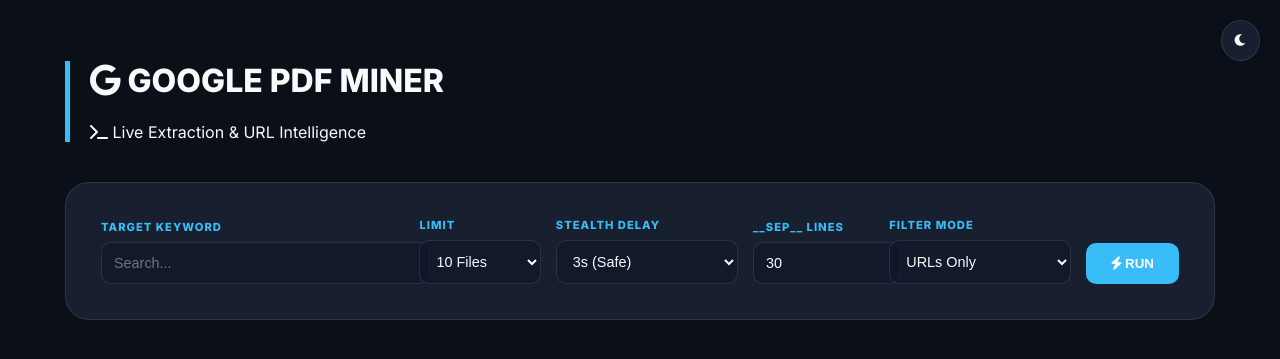
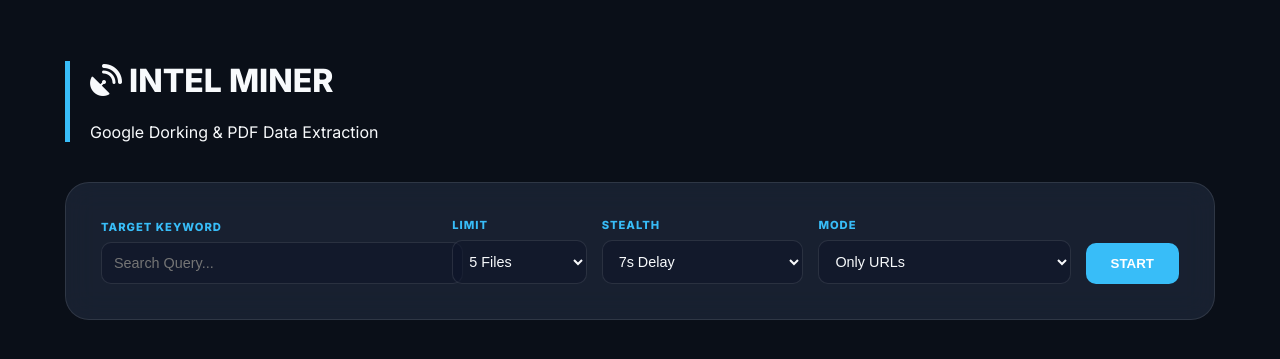
Before and after one commit to be3beke/PDFExtractor, a Flask app: page / in a window 1280 px wide. Shown: the top 359 px of the page. Run offline with Flask 3, Linux system fonts and the light colour scheme.

Commit message:
Update index.html

```diff
--- a/templates/index.html
+++ b/templates/index.html
@@ -2,85 +2,63 @@
 <html lang="en">
 <head>
     <meta charset="UTF-8">
-    <meta name="viewport" content="width=device-width, initial-scale=1.0">
-    <title>Google Intel Miner | Live Terminal</title>
+    <title>Stealth Intel Miner</title>
     <link href="https://cdnjs.cloudflare.com/ajax/libs/font-awesome/6.0.0/css/all.min.css" rel="stylesheet">
     <link rel="stylesheet" href="{{ url_for('static', filename='style.css') }}">
 </head>
 <body>
-    <button class="theme-toggle" onclick="toggleTheme()" id="tBtn">
-        <i class="fa-solid fa-moon"></i>
-    </button>
-
     <div class="container">
         <header class="dashboard-header">
-            <h1><i class="fa-brands fa-google"></i> GOOGLE PDF MINER</h1>
-            <p><i class="fa-solid fa-terminal"></i> Live Extraction & URL Intelligence</p>
+            <h1><i class="fa-solid fa-satellite-dish"></i> INTEL MINER</h1>
+            <p>Google Dorking & PDF Data Extraction</p>
         </header>
 
         <div class="search-card">
             <form action="/" method="POST" onsubmit="startTracking()">
-                <div class="form-row" style="grid-template-columns: 2fr 0.8fr 1.2fr 0.8fr 1.2fr auto;">
+                <div class="form-row" style="grid-template-columns: 2fr 0.8fr 1.2fr 1.5fr auto;">
                     <div class="form-group">
                         <label>Target Keyword</label>
-                        <input type="text" name="keyword" placeholder="Search..." required>
+                        <input type="text" name="keyword" placeholder="Search Query..." required>
                     </div>
-
                     <div class="form-group">
                         <label>Limit</label>
                         <select name="limit">
                             <option value="5">5 Files</option>
-                            <option value="10" selected>10 Files</option>
-                            <option value="20">20 Files</option>
+                            <option value="10">10 Files</option>
                         </select>
                     </div>
-
                     <div class="form-group">
-                        <label>Stealth Delay</label>
+                        <label>Stealth</label>
                         <select name="delay">
-                            <option value="1.0">1s (Fast)</option>
-                            <option value="3.0" selected>3s (Safe)</option>
-                            <option value="5.0">5s (Stealth)</option>
+                            <option value="3.0">3s Delay</option>
+                            <option value="7.0" selected>7s Delay</option>
                         </select>
                     </div>
-
                     <div class="form-group">
-                        <label>__SEP__ Lines</label>
-                        <input type="number" name="line_interval" value="30">
-                    </div>
-
-                    <div class="form-group">
-                        <label>Filter Mode</label>
+                        <label>Mode</label>
                         <select name="filter_mode">
-                            <option value="urls_only">URLs Only</option>
+                            <option value="urls_only">Only URLs</option>
                             <option value="leads_only">URLs + Pro Emails</option>
                         </select>
                     </div>
-
-                    <button type="submit" class="btn-primary">
-                        <i class="fa-solid fa-bolt"></i> RUN
-                    </button>
+                    <button type="submit" class="btn-primary">START</button>
                 </div>
             </form>
         </div>
 
         {% if show_download %}
         <textarea id="rawBuffer" style="display:none;">{{ full_content }}</textarea>
-
-        <div style="display:flex; justify-content:space-between; align-items:center; margin-top:40px;">
-            <h2>Results for: <span style="color:var(--accent-glow);">{{ keyword }}</span></h2>
-            <button onclick="downloadLocal()" class="btn-primary" style="background:var(--accent-success); border:none;">
-                <i class="fa-solid fa-download"></i> MANUAL EXPORT
+        <div style="margin-top:40px; display:flex; justify-content:space-between; align-items:center;">
+            <h3>Results: {{ keyword }}</h3>
+            <button onclick="downloadLocal()" class="btn-primary" style="background:#2ecc71; border:none;">
+                <i class="fa-solid fa-file-export"></i> DOWNLOAD DATA
             </button>
         </div>
-
         <div class="grid-results">
             {% for item in results %}
-            <div class="result-card" style="opacity: {{ '1' if item.status == 'Success' else '0.5' }};">
-                <h3 title="{{ item.title }}">{{ item.title[:30] }}...</h3>
-                <p style="font-size:0.65rem; color:var(--text-dim);">
-                    {{ item.status }}
-                </p>
+            <div class="result-card" style="opacity: {{ '1' if item.status == 'Success' else '0.6' }};">
+                <h4>{{ item.title }}</h4>
+                <p style="font-size:0.7rem; color:#888;">{{ item.status }}</p>
                 <div class="status-bar {{ 'success' if item.status == 'Success' else 'fail' }}"></div>
             </div>
             {% endfor %}
@@ -90,84 +68,43 @@
 
     <div id="loader" class="loader-overlay" style="display:none;">
         <div class="spinner"></div>
-        <h2 id="p-status">Initiating...</h2>
+        <h2 id="p-status">Awaiting Network...</h2>
+        <div class="progress-bar-bg"><div id="p-bar" class="progress-bar-fill"></div></div>
+        <p id="p-count">0 / 0 Files</p>
 
-        <div class="progress-bar-bg">
-            <div id="p-bar" class="progress-bar-fill"></div>
-        </div>
-
-        <div style="margin-bottom: 20px;">
-            <p id="p-percent-text"><span id="p-percent">0</span>%</p>
-            <p id="p-count" style="font-size:0.8rem; color:var(--text-dim);">0 / 0 Files</p>
-        </div>
-
-        <div class="terminal-container" style="width:90%; max-width:600px; text-align:left;">
-            <p style="font-size:0.7rem; color:var(--accent-glow); margin-bottom:5px; font-family:monospace;">> LIVE_DATA_STREAM:</p>
-            <div id="live-terminal" style="background:#000; color:#0f0; font-family:'JetBrains Mono', monospace; font-size:0.8rem; padding:15px; border-radius:8px; height:120px; overflow:hidden; border:1px solid #333; line-height:1.4; box-shadow: 0 0 15px rgba(0,255,0,0.1);">
-                Awaiting connection...
+        <div class="terminal-box" style="margin-top:20px; width:80%; max-width:600px;">
+            <p style="font-size:0.7rem; color:#0f0; margin-bottom:5px; font-family:monospace;">> LIVE_LOG_STATUS:</p>
+            <div id="live-terminal" style="background:#000; color:#0f0; font-family:monospace; padding:15px; border-radius:5px; height:100px; overflow:hidden; border:1px solid #333; text-align:left; font-size:0.8rem;">
+                Initializing rotation...
             </div>
         </div>
     </div>
 
     <script>
-        // 1. Theme Toggle
-        function toggleTheme() {
-            document.body.classList.toggle('light-mode');
-            const isL = document.body.classList.contains('light-mode');
-            localStorage.setItem('theme', isL ? 'light' : 'dark');
-            document.getElementById('tBtn').innerHTML = isL ? '<i class="fa-solid fa-sun"></i>' : '<i class="fa-solid fa-moon"></i>';
-        }
-        if(localStorage.getItem('theme')==='light') toggleTheme();
-
-        // 2. Client-Side Download
         function downloadLocal() {
             const data = document.getElementById('rawBuffer').value;
-            if(!data.trim()) return;
+            if(!data.trim()) { alert("No URLs matched your filters."); return; }
             const blob = new Blob([data], { type: 'text/plain' });
             const url = window.URL.createObjectURL(blob);
             const a = document.createElement('a');
-            a.href = url;
-            a.download = "mined_urls_export.txt";
+            a.href = url; a.download = "mined_urls.txt";
             document.body.appendChild(a);
             a.click();
-            window.URL.revokeObjectURL(url);
             document.body.removeChild(a);
         }
 
-        // 3. Auto-Download on Finish
-        window.onload = function() {
-            const buffer = document.getElementById('rawBuffer');
-            if (buffer && buffer.value.trim().length > 0) {
-                downloadLocal();
-            }
-        };
-
-        // 4. Progress Stream with Live Terminal
         function startTracking() {
             document.getElementById('loader').style.display = 'flex';
             const es = new EventSource("/progress-stream");
-
             es.onmessage = (e) => {
                 const d = JSON.parse(e.data);
                 const pct = d.total > 0 ? Math.round((d.current / d.total) * 100) : 0;
-
                 document.getElementById('p-status').innerText = d.status;
                 document.getElementById('p-bar').style.width = pct + "%";
-                document.getElementById('p-percent').innerText = pct;
                 document.getElementById('p-count').innerText = `${d.current} / ${d.total} Files`;
-
-                // Update Live Terminal
-                const term = document.getElementById('live-terminal');
-                if(d.preview) {
-                    term.innerText = "> " + d.preview;
-                }
-
-                if(d.status === "Completed") {
-                    es.close();
-                }
+                if(d.preview) document.getElementById('live-terminal').innerText = "> " + d.preview;
+                if(d.status === "Completed") es.close();
             };
-
-            es.onerror = () => es.close();
         }
     </script>
 </body>
```
